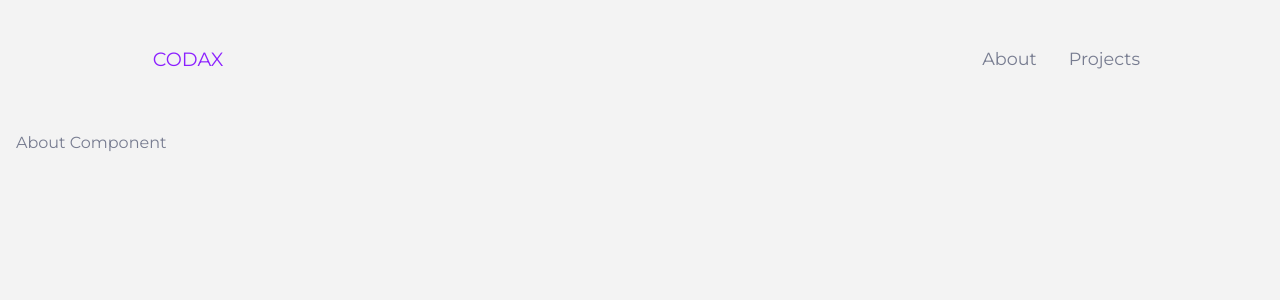
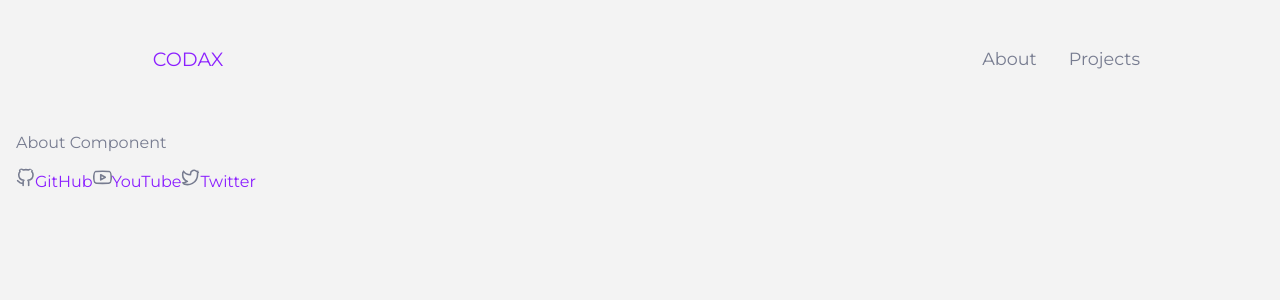
Before and after one commit to a12989x/notion-blog, a Next.js app: page /about in a window 1280 px wide. Shown: the top 300 px of the page. Built offline with nearby package versions, Linux system fonts and the light colour scheme.

Commit message:
Import Footer component

```diff
--- a/components/Layout.js
+++ b/components/Layout.js
@@ -1,5 +1,6 @@
 import Head from './Head';
 import Navigation from './Navigation';
+import Footer from './Footer';
 
 const Layout = ({ children }) => {
     return (
@@ -7,6 +8,7 @@ const Layout = ({ children }) => {
             <Head />
             <Navigation />
             {children}
+            <Footer />
         </>
     );
 };
```
